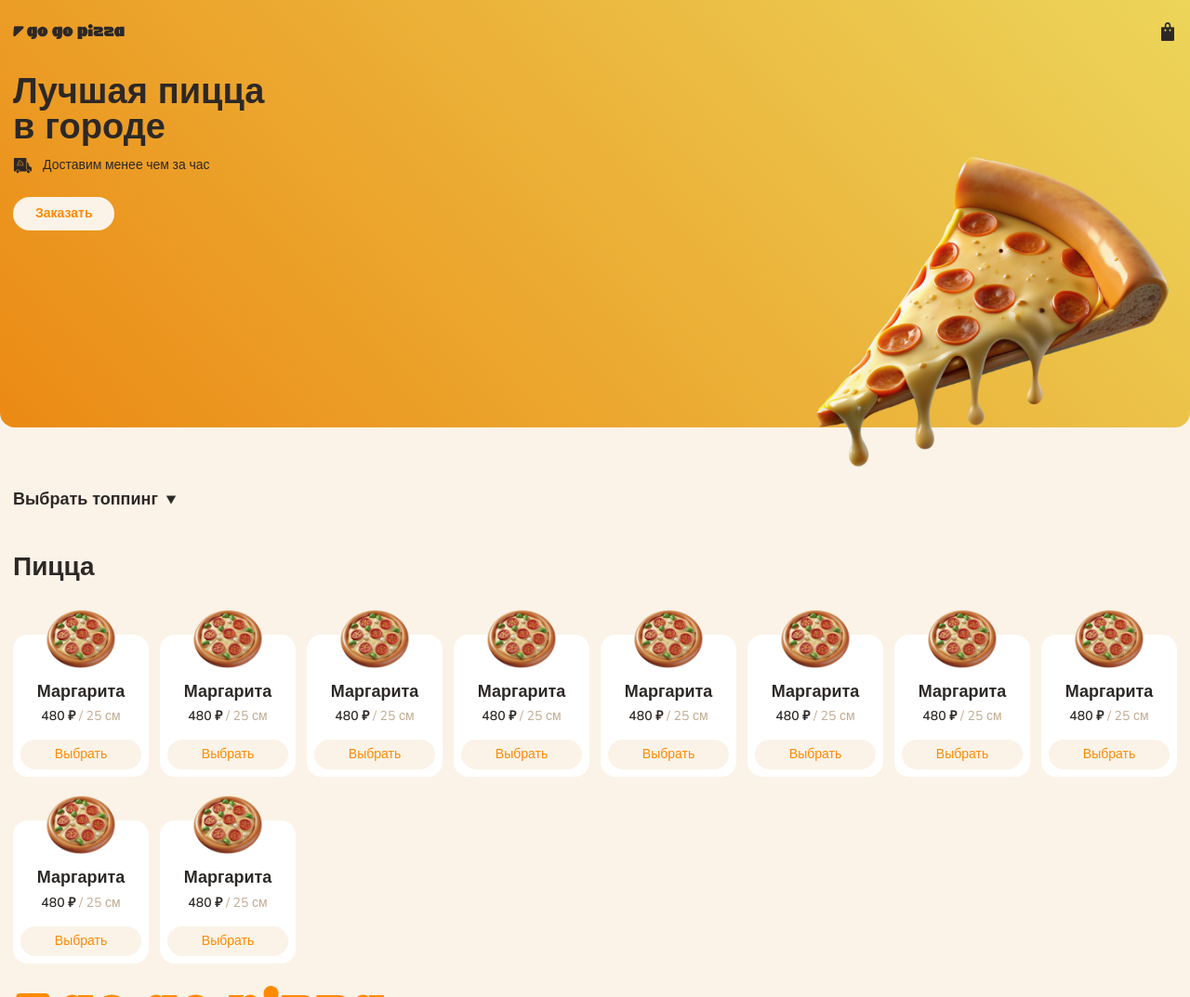
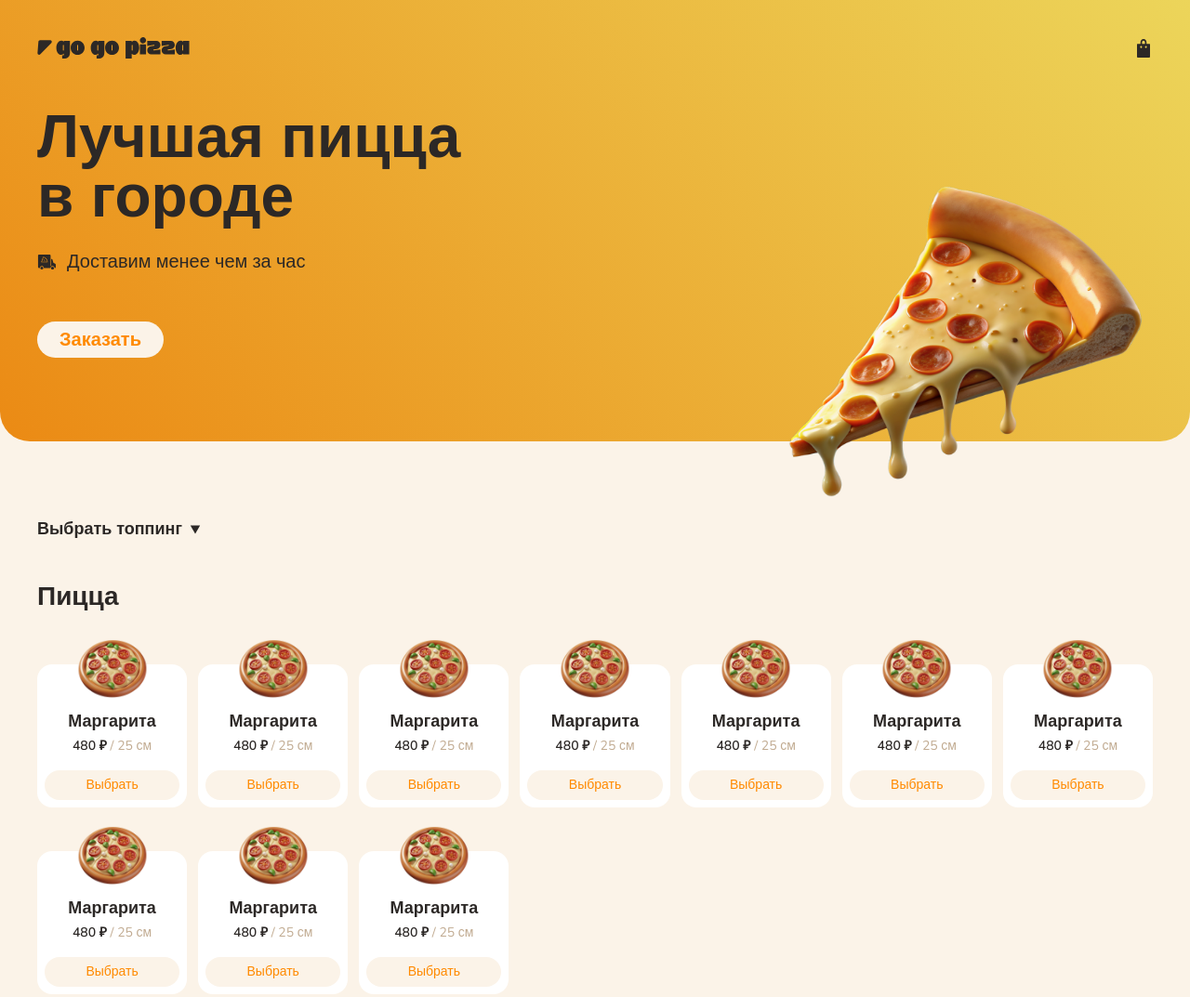
Before and after one commit to KostyaIT-PRO/GoGoPissa, a website: page index.html in a window 1280 px wide. Shown: the top 1073 px of the page at 93% size. Drawn offline with nearby package versions, Linux system fonts and the light colour scheme.

Commit message:
07.06.24 start

```diff
--- a/css/style.css
+++ b/css/style.css
@@ -172,8 +172,8 @@ fieldset {
 .hero__order{
     border-radius: 32px;
     padding: 8px 24px;
-    width: 109px;
-    height: 36px;
+    /* width: 109px;
+    height: 36px; */
     background-COLOR: var(--light);
     font-weight: 600;
     font-size: 14px;
@@ -292,6 +292,7 @@ fieldset {
 .card__title{
     font-weight: 600;
     font-size: 18px;
+    text-align: center;
     color: var(--dark);
     margin-bottom: 4px;
 }
@@ -299,6 +300,7 @@ fieldset {
     margin-bottom: 16px;
     font-size: 14px;
     color: var(--beige);
+    gap: 4px;
 }
 
 .card__price{
@@ -317,3 +319,52 @@ fieldset {
     border-radius: 32px;
     box-sizing: border-box;
 }
+
+
+
+@media (width >= 540px){
+    .container{
+        --offset-container: 40px;
+    }
+
+    .header{
+        top: 40px;
+    }
+    .header__logo{
+        width: 164px;
+    }
+
+
+
+
+}
+
+@media(width >= 620px){
+    .hero{
+        padding: 116px 0 90px;
+        border-radius:0 0 32px 32px;
+        margin-bottom: 60px;
+    }
+
+    .hero__content{
+        max-width: 544px;
+    }
+
+    .hero__title{
+        margin-bottom: 24px;
+        font-size: 64px;
+    }
+    .hero__tegline{
+        font-size: 20px;
+        margin-bottom: 50px;
+    }
+    .hero__order{
+        font-size: 20px;
+    }
+
+    .hero__inner::after{
+        bottom: -60px;
+        right: calc(var(--offset-container) + 10px);
+
+    }
+}
```
Also changed, not shown: 1 other file.
